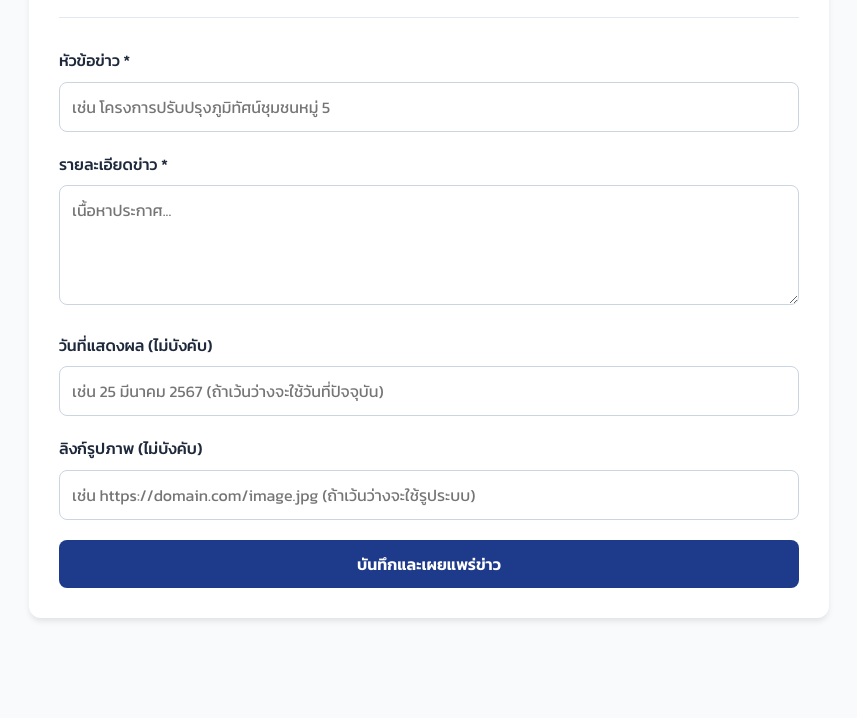
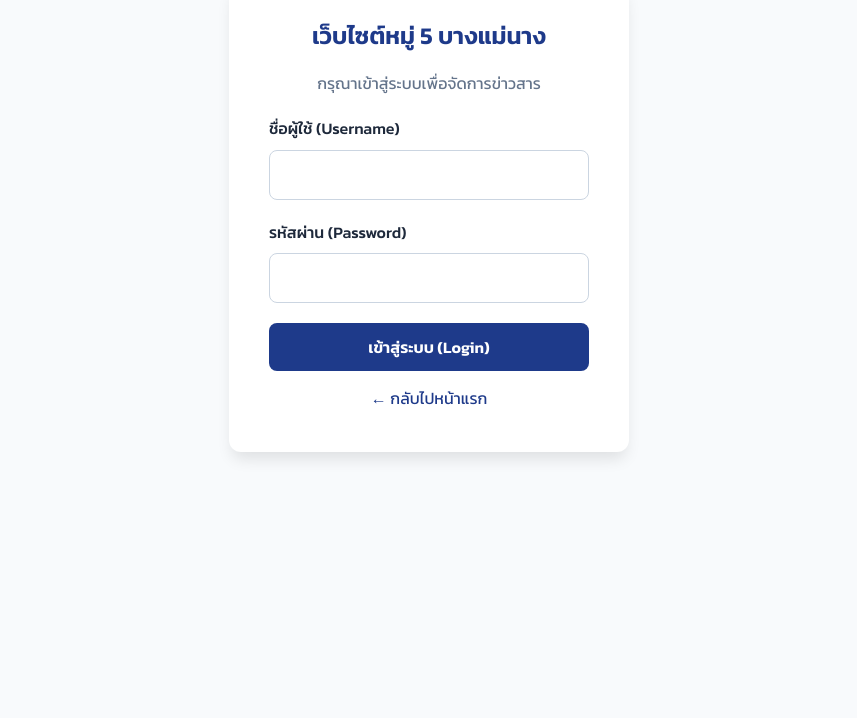
Before and after one commit to printconnext/bangmaenang, a plain HTML site: page admin.html in a window 1280 px wide. Shown: the part 183-901 px from the top of the page, without its empty margins (211-1068 px from the left). After the commit the page ends 800 px from the top, so only its background shows below. Drawn offline with nearby package versions, Linux system fonts and the light colour scheme.

Commit message:
Add simple login for admin and link from footer

```diff
--- a/admin.html
+++ b/admin.html
@@ -102,12 +102,66 @@
         .back-link:hover {
             text-decoration: underline;
         }
+
+        /* Login Overlay Styles */
+        #loginOverlay {
+            position: fixed;
+            top: 0;
+            left: 0;
+            right: 0;
+            bottom: 0;
+            background: #f8fafc;
+            display: flex;
+            align-items: center;
+            justify-content: center;
+            z-index: 1000;
+        }
+
+        .login-box {
+            background: white;
+            padding: 40px;
+            border-radius: 12px;
+            box-shadow: 0 10px 15px -3px rgba(0, 0, 0, 0.1);
+            width: 100%;
+            max-width: 400px;
+            text-align: center;
+        }
+
+        .login-box h2 {
+            margin-bottom: 20px;
+            color: var(--primary-color);
+        }
     </style>
 </head>
 
 <body>
 
-    <div class="admin-container">
+    <!-- Login Overlay -->
+    <div id="loginOverlay">
+        <div class="login-box">
+            <h2>เว็บไซต์หมู่ 5 บางแม่นาง</h2>
+            <p style="margin-bottom: 20px; color: #64748b;">กรุณาเข้าสู่ระบบเพื่อจัดการข่าวสาร</p>
+            <form id="loginForm">
+                <div class="form-group" style="text-align: left;">
+                    <label for="username">ชื่อผู้ใช้ (Username)</label>
+                    <input type="text" id="username" required>
+                </div>
+                <div class="form-group" style="text-align: left;">
+                    <label for="password">รหัสผ่าน (Password)</label>
+                    <input type="password" id="password" required
+                        style="width: 100%; padding: 12px; border: 1px solid #cbd5e1; border-radius: 8px; font-family: 'Kanit'; font-size: 16px;">
+                </div>
+                <div id="loginError" class="alert alert-error"
+                    style="display:none; padding:10px; margin-bottom:15px; margin-top:0;">
+                    ชื่อผู้ใช้ หรือ รหัสผ่านไม่ถูกต้อง
+                </div>
+                <button type="submit" class="submit-btn">เข้าสู่ระบบ (Login)</button>
+                <a href="index.html" class="back-link" style="margin-top: 15px; margin-bottom: 0;">← กลับไปหน้าแรก</a>
+            </form>
+        </div>
+    </div>
+
+    <div class="admin-container" id="adminPanel" style="display: none;">
         <a href="index.html" class="back-link">← กลับไปหน้าแรก</a>
 
         <div class="admin-header">
@@ -147,6 +201,32 @@
     <script src="https://cdn.jsdelivr.net/npm/@supabase/supabase-js@2"></script>
     <script src="supabase-config.js"></script>
     <script>
+        // --- Login Logic ---
+        document.getElementById('loginForm').addEventListener('submit', (e) => {
+            e.preventDefault();
+            const user = document.getElementById('username').value;
+            const pass = document.getElementById('password').value;
+            const errorMsg = document.getElementById('loginError');
+
+            if (user === 'admin' && pass === 'admin123') {
+                // Success
+                document.getElementById('loginOverlay').style.display = 'none';
+                document.getElementById('adminPanel').style.display = 'block';
+                // Optional: Save to sessionStorage briefly so they don't have to log in on every refresh
+                sessionStorage.setItem('isAdminLoggedIn', 'true');
+            } else {
+                // Error
+                errorMsg.style.display = 'block';
+            }
+        });
+
+        // Check if already logged in this session
+        if (sessionStorage.getItem('isAdminLoggedIn') === 'true') {
+            document.getElementById('loginOverlay').style.display = 'none';
+            document.getElementById('adminPanel').style.display = 'block';
+        }
+
+        // --- Add News Logic ---
         document.getElementById('addNewsForm').addEventListener('submit', async (e) => {
             e.preventDefault();
 
```
Also changed, not shown: index.html (+2 -3 lines).
